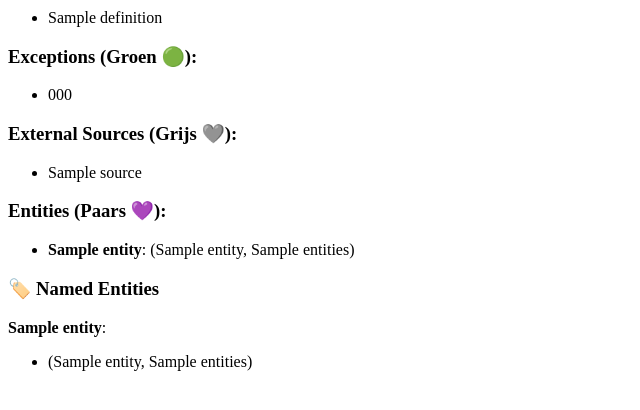
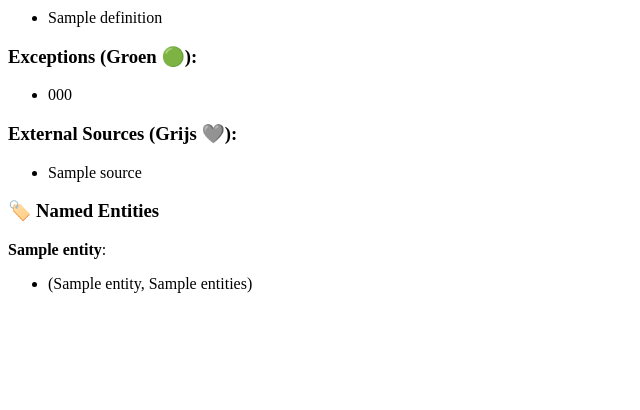
Before and after one commit to DataShinobiX/BlueRiq, a Django app: template backend/app/templates/upload.html in a window 1280 px wide. Shown: the part 277-687 px from the top of the page, without its empty margins (0-640 px from the left). Run offline with Django 5.2, Linux system fonts and the light colour scheme; the template is opened without the code that fills it: most values are stand-ins (such as "Sample title", 1, 10 or a date in 2020).

Commit message:
removed unnecessary definition of purple items

```diff
--- a/backend/app/templates/upload.html
+++ b/backend/app/templates/upload.html
@@ -42,13 +42,6 @@
             {% endfor %}
         </ul>
 
-        <h3>Entities (Paars 💜):</h3>
-        <ul>
-            {% for label, items in entities.items %}
-                <li><strong>{{ label }}</strong>: {{ items|join:", " }}</li>
-            {% endfor %}
-        </ul>
-
         <h3>🏷️ Named Entities</h3>
         {% for label, values in entities.items %}
             <strong>{{ label }}</strong>:
--- a/backend/app/utils/nlp_processor_copy.py
+++ b/backend/app/utils/nlp_processor_copy.py
@@ -63,10 +63,6 @@ def categorize_sentences(text):
         if re.search(r"\b(Onderstreept|artikel)\b", sentence, re.IGNORECASE):
             external_sources.append(sentence)
 
-        # Named Entity Recognition (Paars 💜)
-        for ent in sent.ents:
-            entities[ent.label_].add(ent.text)
-
     return {
         "rules": rules,
         "definitions": definitions,
```
